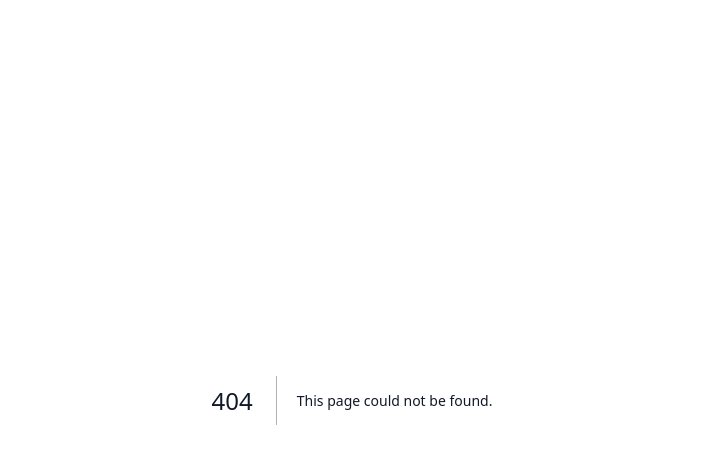
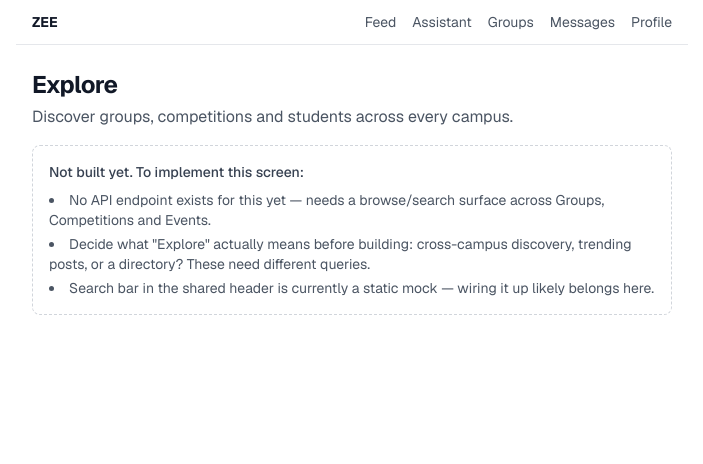
Before and after one commit to dhananjaya-hbc/ZEE-platform, a Next.js app in the folder apps/web/: page /explore in a window 1280 px wide. Before the commit this address had no page. Shown: the top 464 px of the page, without its empty margins (288-991 px from the left). Built offline with nearby package versions, Linux system fonts and the light colour scheme.

Commit message:
feat(web): add Explore placeholder page
The bottom nav's Explore item previously had nowhere to go; clicking
it did nothing.

```diff
--- /dev/null
+++ b/apps/web/src/app/(app)/explore/page.tsx
@@ -0,0 +1,17 @@
+import { PagePlaceholder } from '@/components/PagePlaceholder';
+
+export const metadata = { title: 'Explore' };
+
+export default function ExplorePage() {
+  return (
+    <PagePlaceholder
+      title="Explore"
+      description="Discover groups, competitions and students across every campus."
+      buildNotes={[
+        'No API endpoint exists for this yet — needs a browse/search surface across Groups, Competitions and Events.',
+        'Decide what "Explore" actually means before building: cross-campus discovery, trending posts, or a directory? These need different queries.',
+        'Search bar in the shared header is currently a static mock — wiring it up likely belongs here.',
+      ]}
+    />
+  );
+}
```
